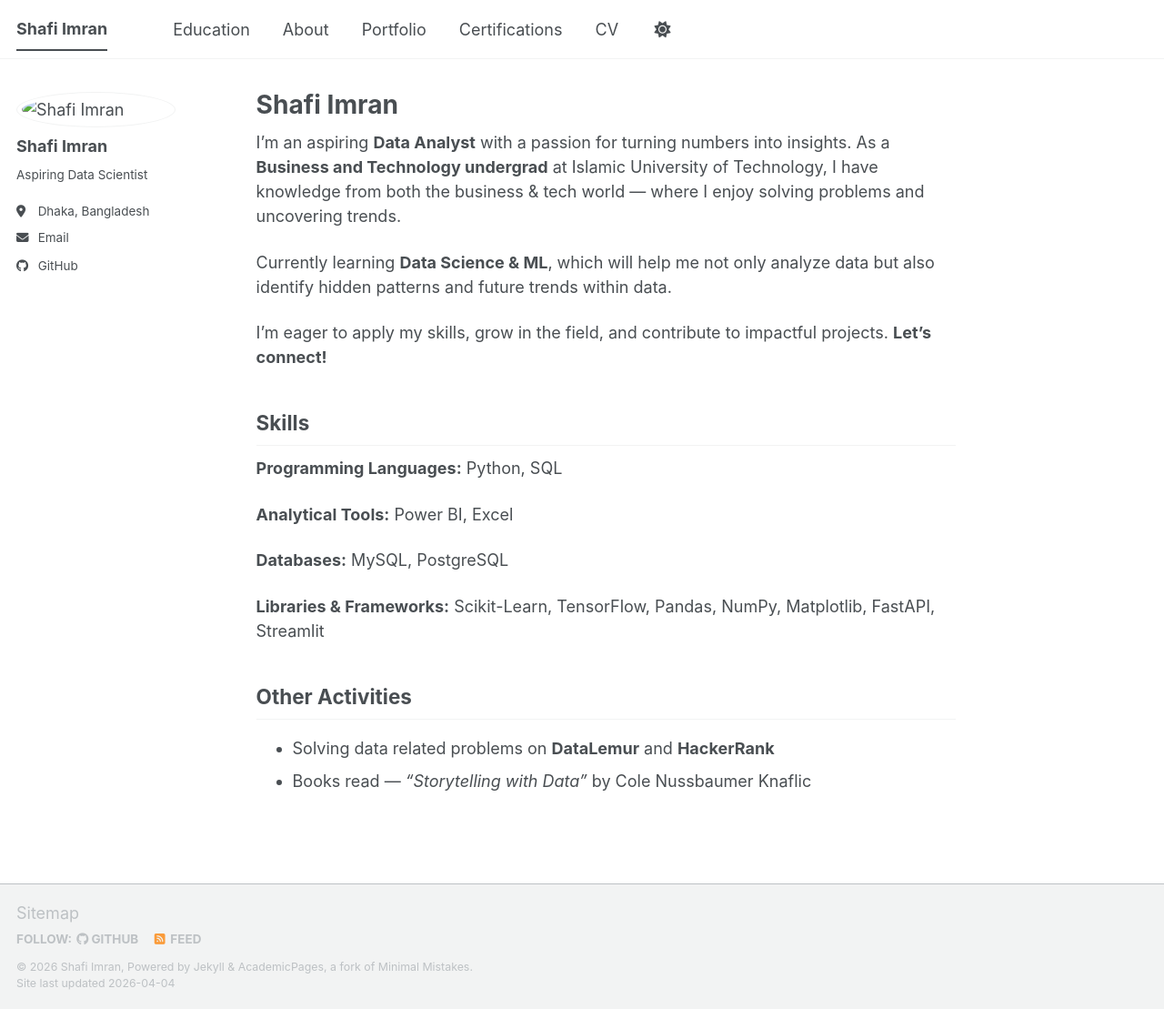
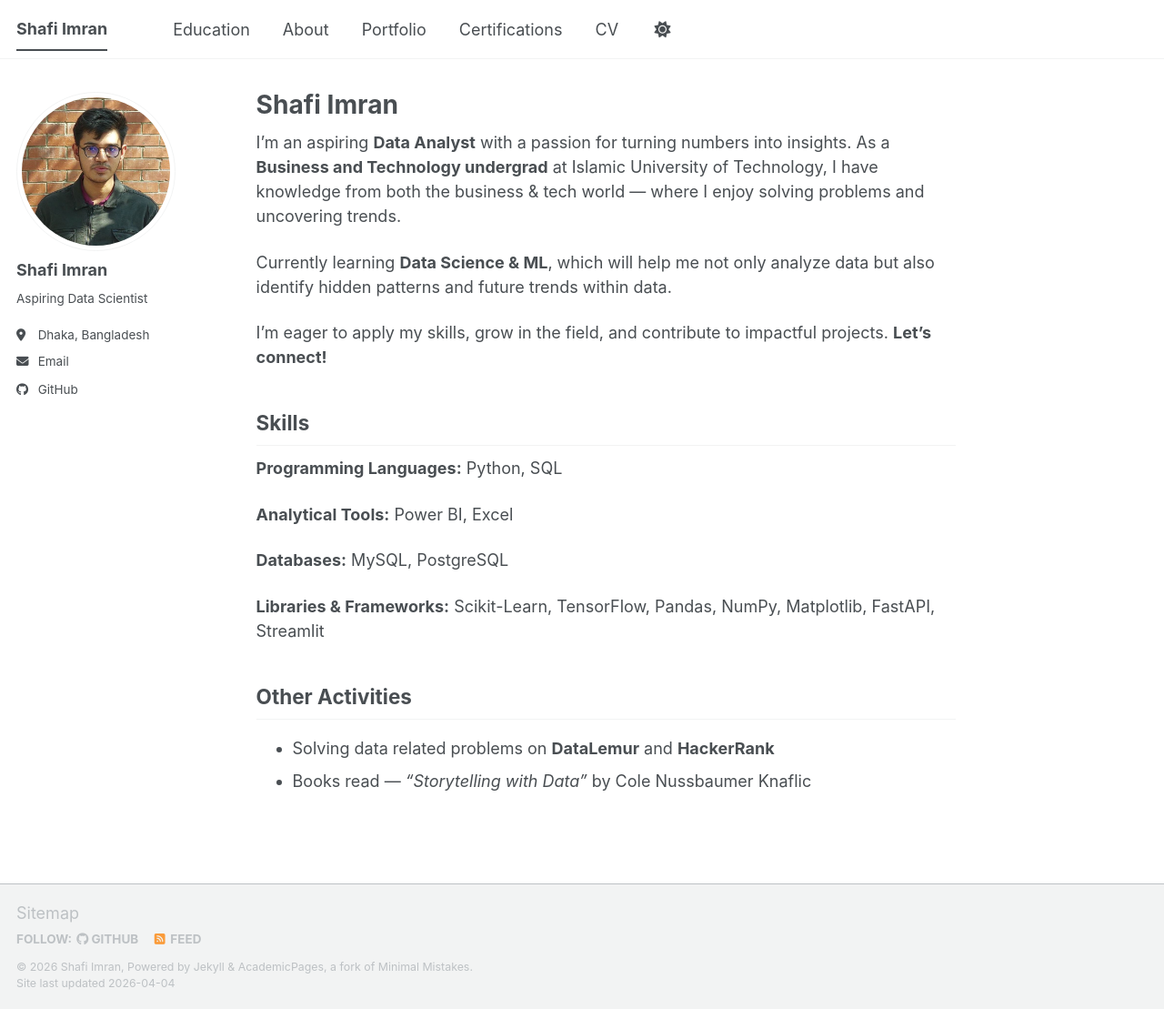
Before and after one commit to shafiimran/shafiimran.github.io, a Jekyll site: the page built from _pages/about.md, in a window 1280 px wide and 1109 px high. Shown: the whole window at 91% size. Built offline with Jekyll 4.4.1, drawn with Linux system fonts in a browser that asks for light colours; a script bundle is joined from its source files by our own code; library files that are not in the unit come from our copies.

Commit message:
Update _config.yml

```diff
--- a/_config.yml
+++ b/_config.yml
@@ -23,7 +23,7 @@ repository               : "shafiimran/shafiimran.github.io"
 #               Additional customization can be done by editing /_includes/author-profile.html
 author:
   # Biographic information
-  avatar           : "images/profile-circle.png"
+  avatar           : "profile-circle.png"
   name             : *name
   pronouns         : # example: "she/her"
   bio              : "Aspiring Data Scientist"
```
